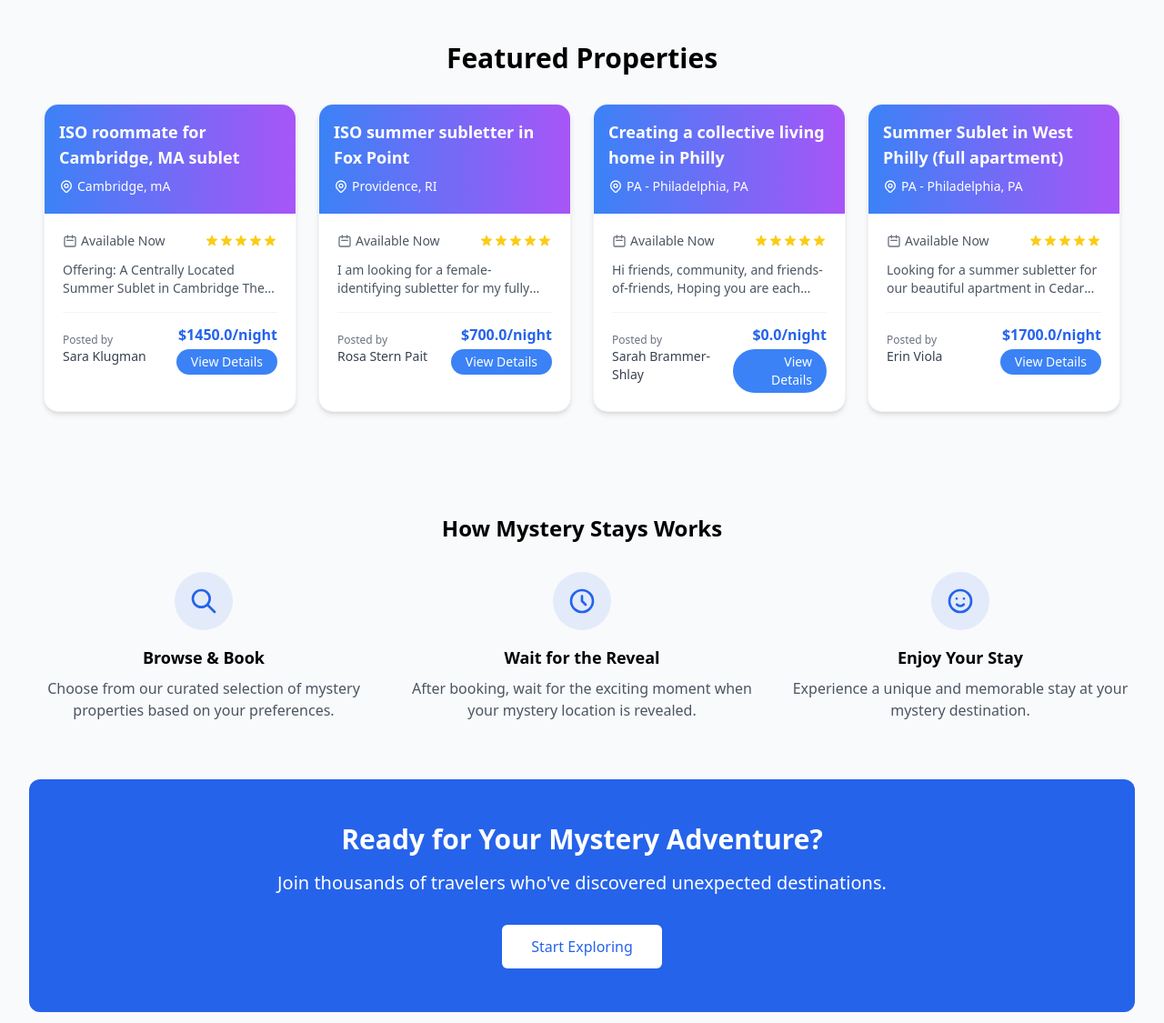
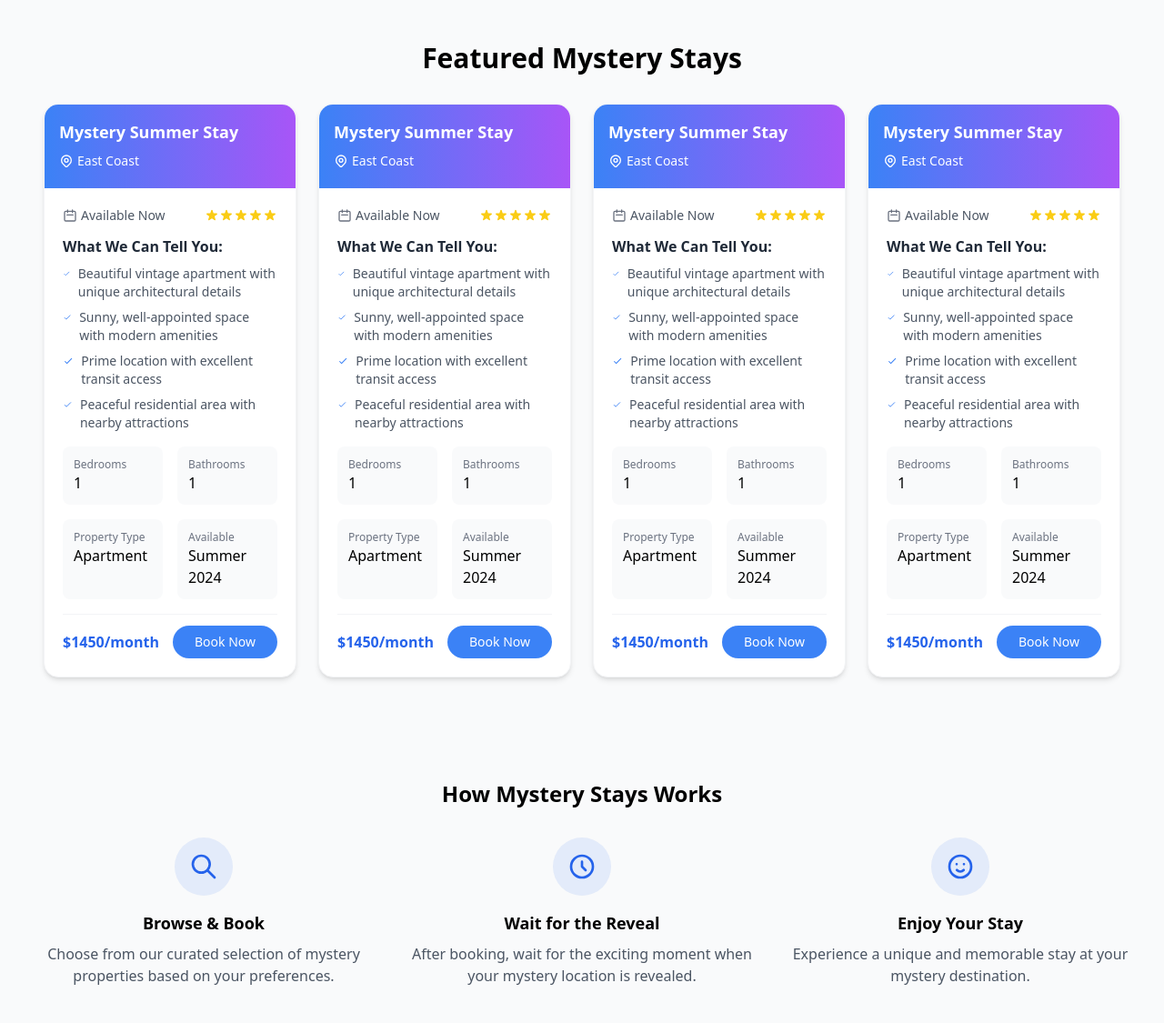
Before and after one commit to somtonweke1/Mystery_Stays, a Django app: page / in a window 1280 px wide. Shown: the part 482-1607 px from the top of the page at 91% size. Run offline with Django 4.2, Linux system fonts and the light colour scheme; data comes from the database, SQL or seed files in the repository; data that the repository does not hold is empty; some libraries are stand-ins or nearby versions.

Commit message:
modified the listings layout and implement mystery stays properly

```diff
--- a/listings/templates/listings/index.html
+++ b/listings/templates/listings/index.html
@@ -20,24 +20,24 @@
 <!-- Featured Properties Section -->
 <section class="py-12 bg-gray-50">
     <div class="container mx-auto px-4">
-        <h2 class="text-3xl font-bold mb-8 text-center">Featured Properties</h2>
+        <h2 class="text-3xl font-bold mb-8 text-center">Featured Mystery Stays</h2>
         <div class="grid grid-cols-1 md:grid-cols-2 lg:grid-cols-4 gap-6">
             {% for property in featured_properties %}
                 <div class="bg-white rounded-2xl shadow-md overflow-hidden border border-gray-100 hover:shadow-lg transition-all duration-300 transform hover:-translate-y-1">
                     <!-- Property Header with Gradient -->
                     <div class="bg-gradient-to-r from-blue-500 to-purple-500 p-4 text-white">
-                        <h3 class="font-bold text-lg">{{ property.title }}</h3>
+                        <h3 class="font-bold text-lg">Mystery Summer Stay</h3>
                         <div class="flex items-center mt-2 mb-1">
                             <svg class="w-4 h-4 mr-1" fill="none" stroke="currentColor" viewBox="0 0 24 24">
                                 <path stroke-linecap="round" stroke-linejoin="round" stroke-width="2" d="M17.657 16.657L13.414 20.9a1.998 1.998 0 01-2.827 0l-4.244-4.243a8 8 0 1111.314 0z"></path>
                                 <path stroke-linecap="round" stroke-linejoin="round" stroke-width="2" d="M15 11a3 3 0 11-6 0 3 3 0 016 0z"></path>
                             </svg>
-                            <span class="text-sm">{{ property.location.city }}, {{ property.location.state }}</span>
+                            <span class="text-sm">East Coast</span>
                         </div>
                     </div>
 
                     <!-- Property Content -->
-                    <div class="p-5 relative">
+                    <div class="p-5">
                         <!-- Availability and Rating -->
                         <div class="flex items-center mb-3">
                             <svg class="w-4 h-4 mr-1 text-gray-500" fill="none" stroke="currentColor" viewBox="0 0 24 24">
@@ -55,24 +55,64 @@
                             </div>
                         </div>
 
-                        <!-- Property Description -->
-                        <p class="text-gray-600 text-sm mb-4 line-clamp-2">{{ property.description }}</p>
+                        <!-- Mystery Property Description -->
+                        <div class="mb-4">
+                            <h4 class="font-semibold text-gray-800 mb-2">What We Can Tell You:</h4>
+                            <ul class="text-sm text-gray-600 space-y-2">
+                                <li class="flex items-start">
+                                    <svg class="w-4 h-4 mr-2 text-blue-500 mt-0.5" fill="none" stroke="currentColor" viewBox="0 0 24 24">
+                                        <path stroke-linecap="round" stroke-linejoin="round" stroke-width="2" d="M5 13l4 4L19 7"></path>
+                                    </svg>
+                                    <span>Beautiful vintage apartment with unique architectural details</span>
+                                </li>
+                                <li class="flex items-start">
+                                    <svg class="w-4 h-4 mr-2 text-blue-500 mt-0.5" fill="none" stroke="currentColor" viewBox="0 0 24 24">
+                                        <path stroke-linecap="round" stroke-linejoin="round" stroke-width="2" d="M5 13l4 4L19 7"></path>
+                                    </svg>
+                                    <span>Sunny, well-appointed space with modern amenities</span>
+                                </li>
+                                <li class="flex items-start">
+                                    <svg class="w-4 h-4 mr-2 text-blue-500 mt-0.5" fill="none" stroke="currentColor" viewBox="0 0 24 24">
+                                        <path stroke-linecap="round" stroke-linejoin="round" stroke-width="2" d="M5 13l4 4L19 7"></path>
+                                    </svg>
+                                    <span>Prime location with excellent transit access</span>
+                                </li>
+                                <li class="flex items-start">
+                                    <svg class="w-4 h-4 mr-2 text-blue-500 mt-0.5" fill="none" stroke="currentColor" viewBox="0 0 24 24">
+                                        <path stroke-linecap="round" stroke-linejoin="round" stroke-width="2" d="M5 13l4 4L19 7"></path>
+                                    </svg>
+                                    <span>Peaceful residential area with nearby attractions</span>
+                                </li>
+                            </ul>
+                        </div>
 
-                        <!-- Posted By and Price -->
+                        <!-- Property Features -->
+                        <div class="grid grid-cols-2 gap-4 mb-4">
+                            <div class="bg-gray-50 p-3 rounded-lg">
+                                <div class="text-xs text-gray-500">Bedrooms</div>
+                                <div class="font-medium">1</div>
+                            </div>
+                            <div class="bg-gray-50 p-3 rounded-lg">
+                                <div class="text-xs text-gray-500">Bathrooms</div>
+                                <div class="font-medium">1</div>
+                            </div>
+                            <div class="bg-gray-50 p-3 rounded-lg">
+                                <div class="text-xs text-gray-500">Property Type</div>
+                                <div class="font-medium">Apartment</div>
+                            </div>
+                            <div class="bg-gray-50 p-3 rounded-lg">
+                                <div class="text-xs text-gray-500">Available</div>
+                                <div class="font-medium">Summer 2024</div>
+                            </div>
+                        </div>
+
+                        <!-- Price and Book Button -->
                         <div class="flex justify-between items-center pt-3 border-t border-gray-100">
-                            <div>
-                                <div class="text-xs text-gray-500">Posted by</div>
-                                <div class="flex items-center">
-                                    <span class="font-medium text-sm text-gray-700">{{ property.landlord.name }}</span>
-                                </div>
-                            </div>
-                            <div class="text-right">
-                                <div class="font-bold text-blue-600">${{ property.rent_amount }}/night</div>
-                                <a href="{% url 'property_detail' property.pk %}"
-                                   class="mt-1 inline-block bg-blue-500 hover:bg-blue-600 text-white py-1 px-4 rounded-full text-sm transition-colors duration-200">
-                                    View Details
-                                </a>
-                            </div>
+                            <div class="font-bold text-blue-600">$1450/month</div>
+                            <a href="{% url 'property_detail' property.pk %}"
+                               class="inline-block bg-blue-500 hover:bg-blue-600 text-white py-2 px-6 rounded-full text-sm transition-colors duration-200">
+                                Book Now
+                            </a>
                         </div>
                     </div>
                 </div>
@@ -81,7 +121,7 @@
     </div>
 </section>
 
-<!-- How It Works -->
+<!-- How Mystery Stays Works -->
 <section class="mt-16">
     <h2 class="text-2xl font-bold mb-8 text-center">How Mystery Stays Works</h2>
     <div class="grid grid-cols-1 md:grid-cols-3 gap-8">
```
